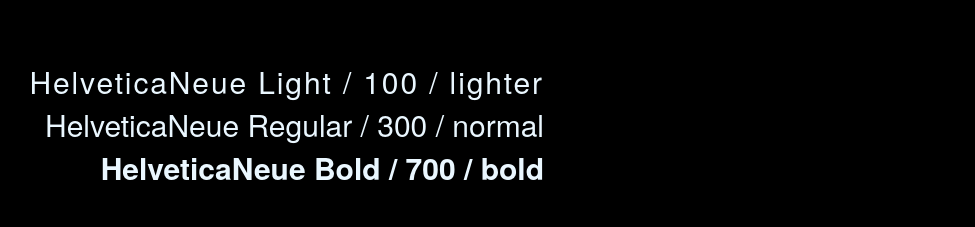
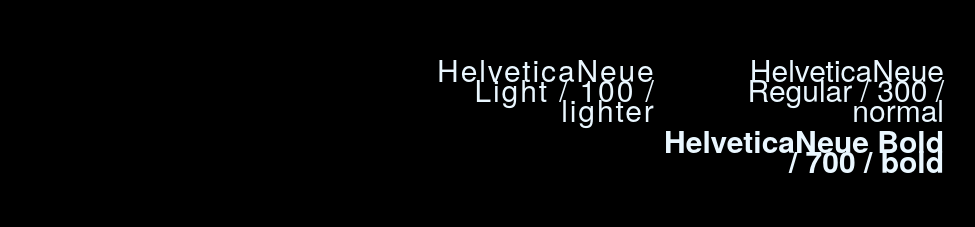
Before and after one commit to jamalberkeley/jamalberkeley.github.io, a plain HTML site: page webfonts.html in a window 1280 px wide. Shown: the part 330-557 px from the top of the page, without its empty margins (16-991 px from the left). Drawn offline with Linux system fonts and the light colour scheme.

Commit message:
+ webfonts test page

```diff
--- a/webfonts.html
+++ b/webfonts.html
@@ -40,9 +40,9 @@
           display: inline-block;
           /* text-transform: uppercase; */
           position: relative;
-          right: 680px;
+          right: 280px;
           /* height: 20px; */
-          width: 680px;
+          width: 280px;
           line-height: 20px;
         }
 
```
